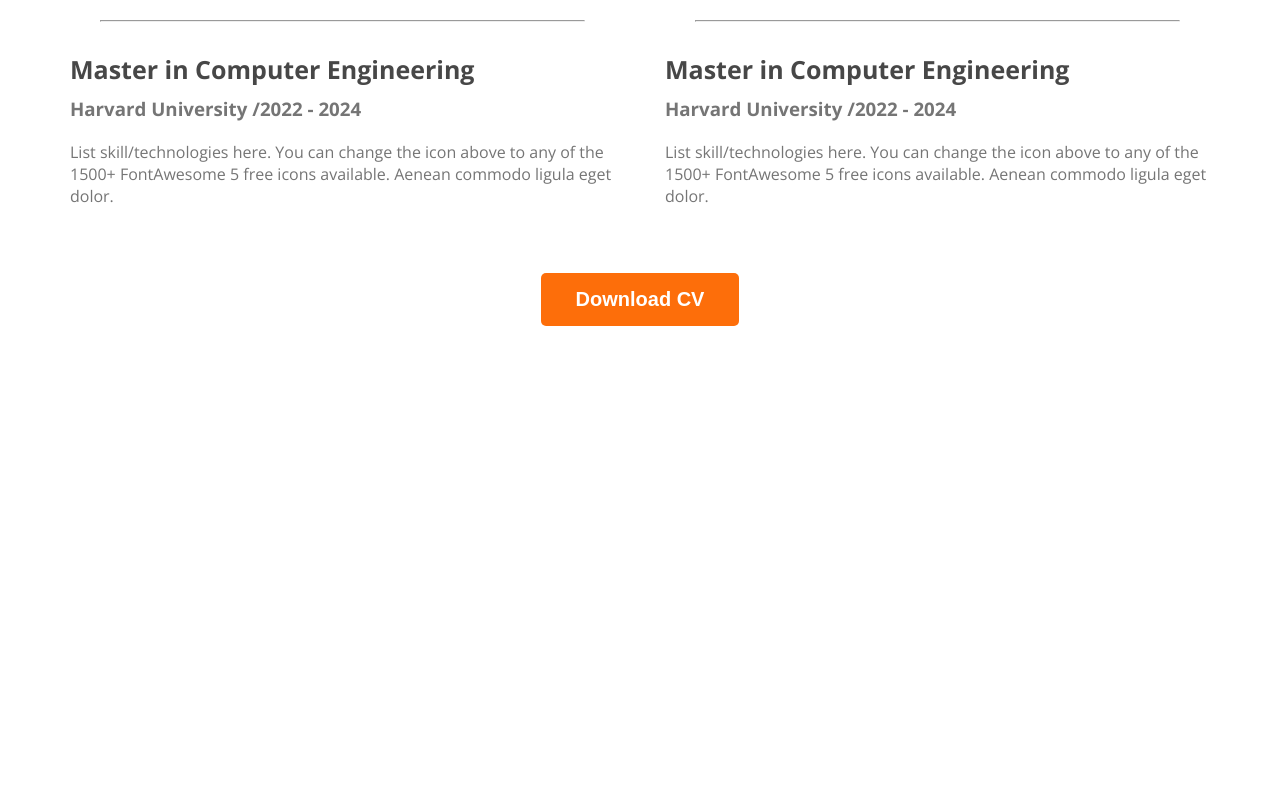
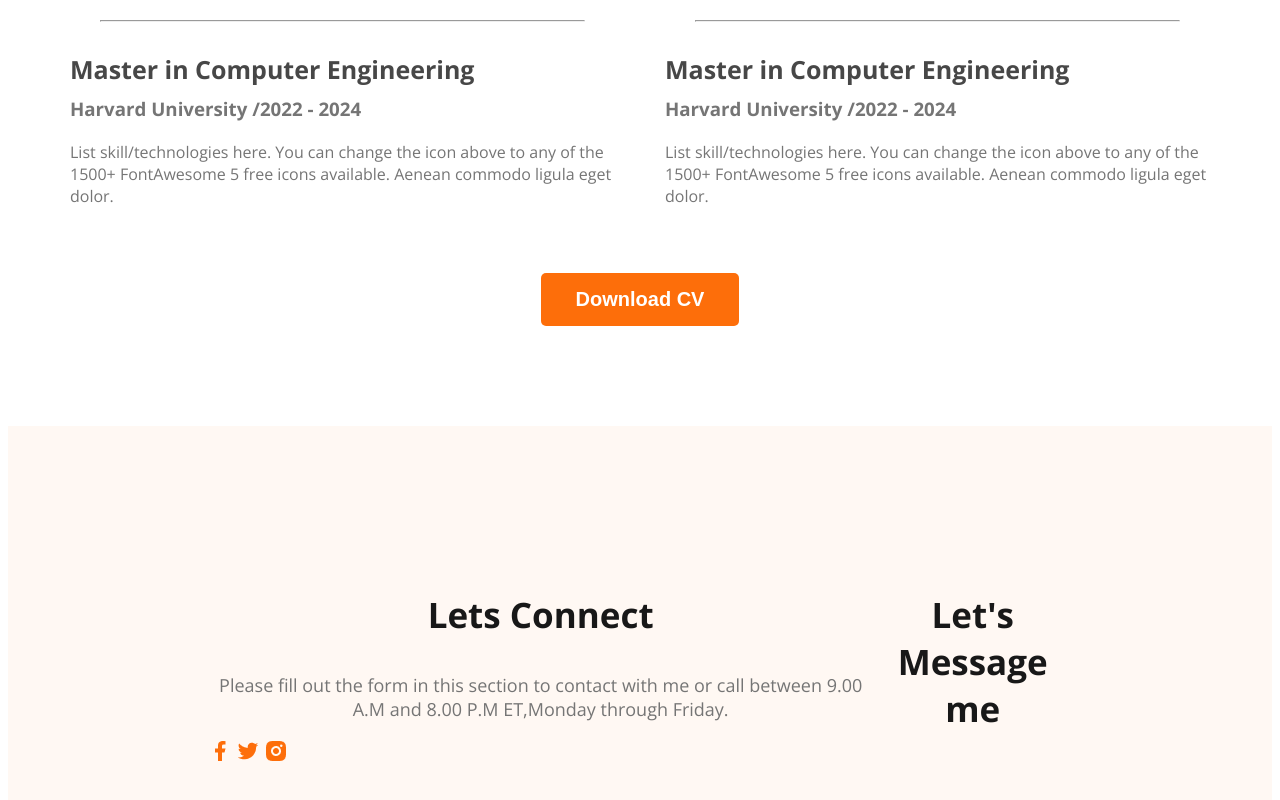
Before and after one commit to FahimaAlo/web-developer-portfolio, a plain HTML site: page index.html in a window 1280 px wide. Shown: the part 2846-3646 px from the top of the page. Before the commit the page ends 3180 px from the top, so only its background shows below. Drawn offline with nearby package versions, Linux system fonts and the light colour scheme.

Commit message:
basic footer

```diff
--- a/index.html
+++ b/index.html
@@ -160,7 +160,20 @@
                   </section>
     </main>
     <footer>
-
+<div class="footer-column">
+    <h3 class="section-title">Lets Connect</h3>
+    <p class="section-description">
+        Please fill out the form in this section to contact with me or call between 9.00 A.M and 8.00 P.M ET,Monday through Friday.
+    </p>
+    <div class="social-links">
+        <a href=""><img src="images/icons/facebook.png" alt=""></a>
+        <a href=""><img src="images/icons/twitter.png" alt=""></a>
+        <a href=""><img src="images/icons/insta.png" alt=""></a>
+    </div>
+</div>
+<div class="footer-column">
+    <h3 class="section-title">Let's Message me</h3>
+</div>
     </footer>
 </body>
 </html>
--- a/styles/portfolio.css
+++ b/styles/portfolio.css
@@ -168,3 +168,11 @@ main section{
     text-align: center;
     margin-top: 50px;
 }
+/* footer style */
+
+footer{
+    display: flex;
+    background: #FFF8F3;
+    margin-top: 100px;
+    padding: 130px 200px;
+}
```
